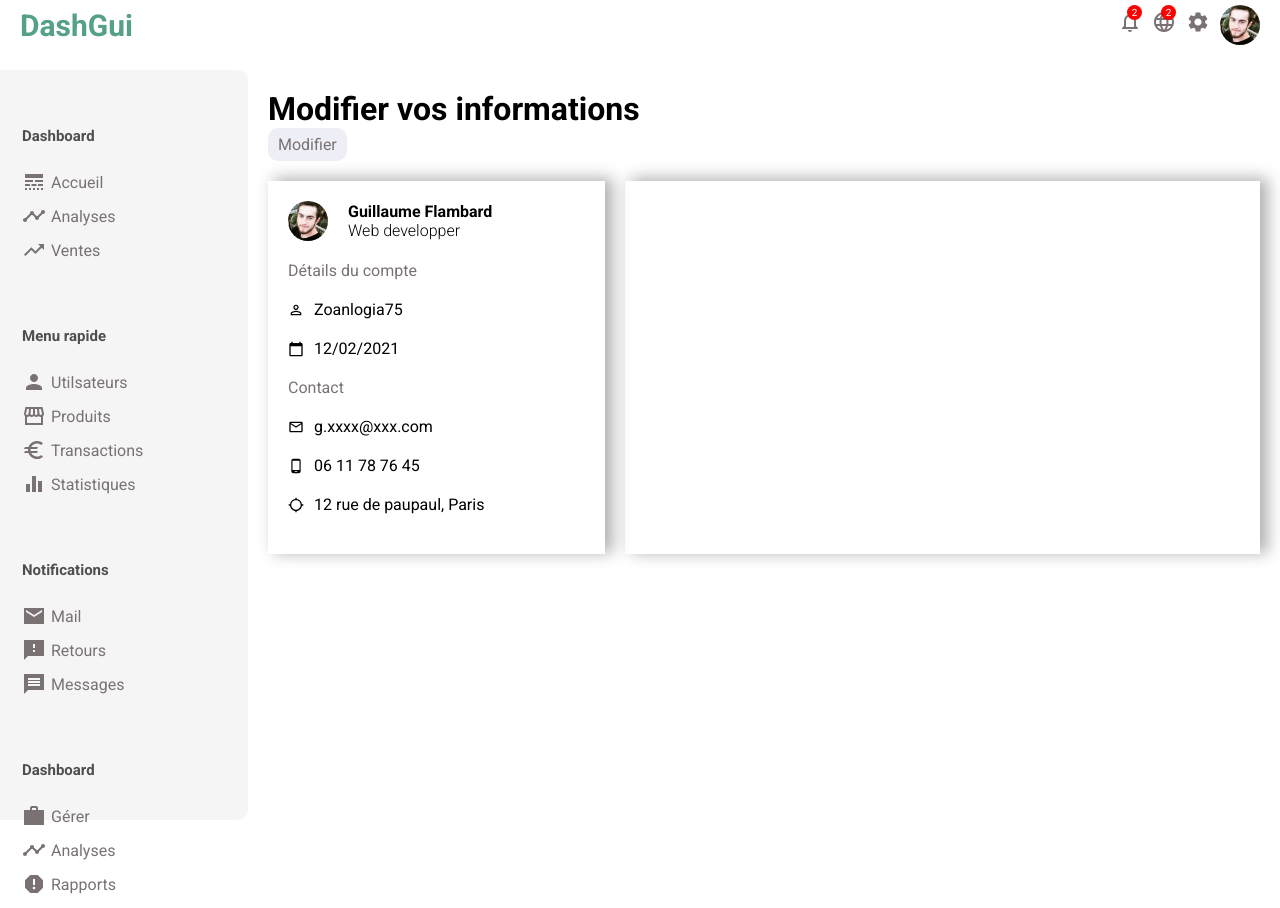
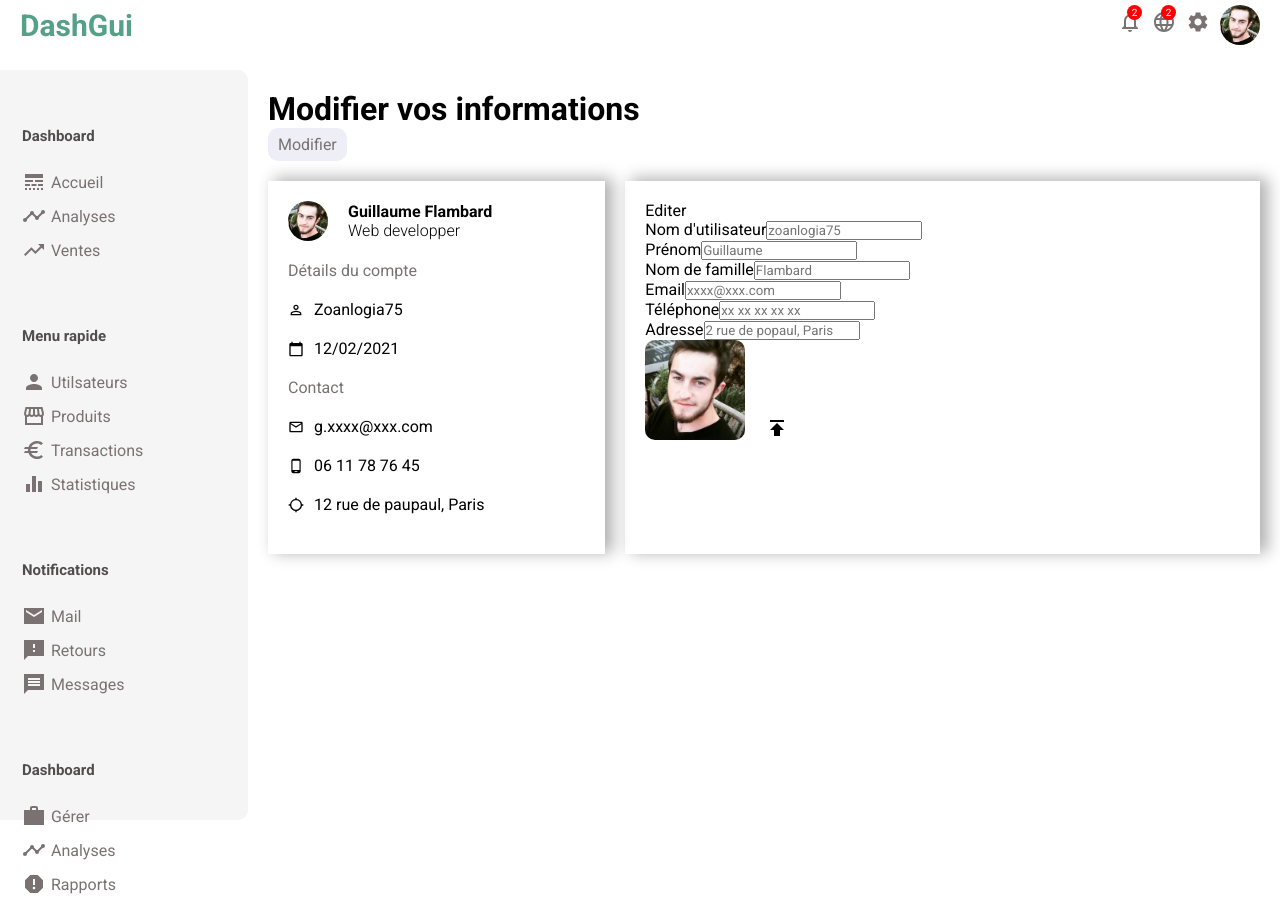
Before and after one commit to zoanlogia/react-dashboard, a React (Create React App) app: page /user/1 in a window 1280 px wide. Built offline with nearby package versions, Linux system fonts and the light colour scheme.

Commit message:
user show ok, bug form

```diff
--- a/src/pages/user/User.jsx
+++ b/src/pages/user/User.jsx
@@ -8,6 +8,7 @@ import {
   MailOutline,
   PermIdentity,
   PhoneAndroid,
+  Publish,
 } from "@material-ui/icons";
 
 export default function User() {
@@ -73,7 +74,85 @@ export default function User() {
             </div>
           </div>
         </div>
-        <div className="user__container__userUpdate"></div>
+        <div className="user__container__userUpdate">
+          <span className="user__container__userUpdate__title">Editer</span>
+          <form action="" className="user__container__userUpdate__form">
+            <div className="user__container__userUpdate__form__left">
+              <div className="user__container__userUpdate__form__left__item">
+                <label htmlFor="username">Nom d'utilisateur</label>
+                <input
+                  type="text"
+                  placeholder="zoanlogia75"
+                  className="user__container__userUpdate__form__left__item__input"
+                />
+              </div>
+            </div>
+            <div className="user__container__userUpdate__form__left">
+              <div className="user__container__userUpdate__form__left__item">
+                <label htmlFor="firstname">Prénom</label>
+                <input
+                  type="text"
+                  placeholder="Guillaume"
+                  className="user__container__userUpdate__form__left__item__input"
+                />
+              </div>
+            </div>
+            <div className="user__container__userUpdate__form__left">
+              <div className="user__container__userUpdate__form__left__item">
+                <label htmlFor="lastname">Nom de famille</label>
+                <input
+                  type="text"
+                  placeholder="Flambard"
+                  className="user__container__userUpdate__form__left__item__input"
+                />
+              </div>
+            </div>
+            <div className="user__container__userUpdate__form__left">
+              <div className="user__container__userUpdate__form__left__item">
+                <label htmlFor="email">Email</label>
+                <input
+                  type="text"
+                  placeholder="xxxx@xxx.com"
+                  className="user__container__userUpdate__form__left__item__input"
+                />
+              </div>
+            </div>
+            <div className="user__container__userUpdate__form__left">
+              <div className="user__container__userUpdate__form__left__item">
+                <label htmlFor="username">Téléphone</label>
+                <input
+                  type="number"
+                  placeholder="xx xx xx xx xx"
+                  className="user__container__userUpdate__form__left__item__input"
+                />
+              </div>
+            </div>
+            <div className="user__container__userUpdate__form__left">
+              <div className="user__container__userUpdate__form__left__item">
+                <label htmlFor="username">Adresse</label>
+                <input
+                  type="text"
+                  placeholder="2 rue de popaul, Paris"
+                  className="user__container__userUpdate__form__left__item__input"
+                />
+              </div>
+            </div>
+
+            <div className="user__container__userUpdate__form__rigth">
+              <div className="user__container__userUpdate__form__rigth__upload">
+                <img
+                  src={Avatar}
+                  alt="avatar"
+                  className="user__container__userUpdate__form__right__upload__img"
+                />
+                <label htmlFor="file">
+                  <Publish />
+                </label>
+                <input type="file" id="file" style={{ display: "none" }} />
+              </div>
+            </div>
+          </form>
+        </div>
       </div>
     </div>
   );
--- a/src/pages/user/user.scss
+++ b/src/pages/user/user.scss
@@ -75,7 +75,11 @@
             font-size: 16px !important;
           }
 
-          &__title, &__date, &__email, &__number, &__adress {
+          &__title,
+          &__date,
+          &__email,
+          &__number,
+          &__adress {
             margin-left: 10px;
           }
         }
@@ -88,6 +92,27 @@
       -webkit-box-shadow: 7px -2px 15px 1px rgba(0, 0, 0, 0.31);
       box-shadow: 7px -2px 15px 1px rgba(0, 0, 0, 0.31);
       margin-left: 20px;
+
+      &__form {
+        &__right {
+          &__upload {
+            display: flex;
+            justify-content: space-between;
+            &__img {
+
+              width: 100px;
+              height: 100px;
+              border-radius: 10px;
+              object-fit: cover;
+              margin-right: 20px;
+            }
+          }
+        }
+
+        &__left {
+
+        }
+      }
     }
   }
 }
```
